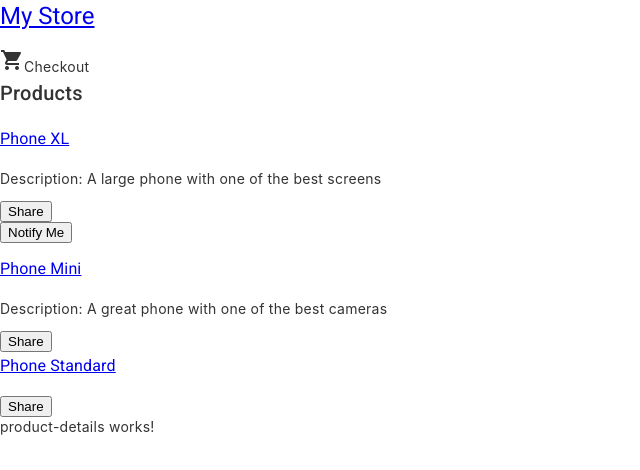
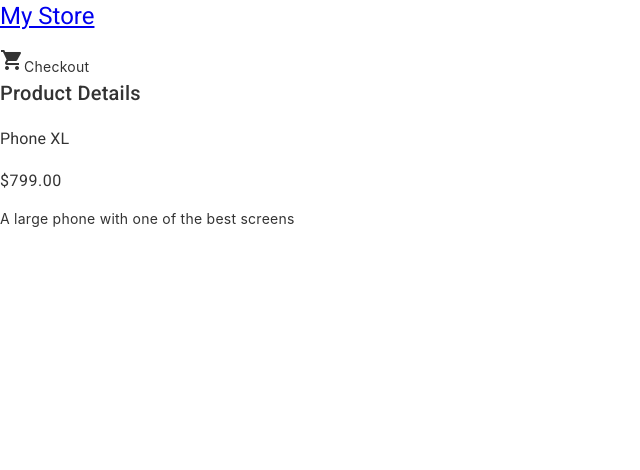
Before and after one commit to Katsu5012/angular-practice, an Angular app: page /products/1 in a window 1280 px wide. Shown: the top 470 px of the page, without its empty margins (0-640 px from the left). Built offline with nearby package versions, Linux system fonts and the light colour scheme.

Commit message:
feat: 詳細ページの作成

```diff
--- a/src/app/app-routing.module.ts
+++ b/src/app/app-routing.module.ts
@@ -1,7 +1,11 @@
 import { NgModule } from '@angular/core';
 import { RouterModule, Routes } from '@angular/router';
+import {ProductListComponent} from "./product-list/product-list.component";
+import {ProductDetailsComponent} from "./product-details/product-details.component";
 
 const routes: Routes = [
+  { path: '', component: ProductListComponent },
+  { path: 'products/:productId', component: ProductDetailsComponent },
 ];
 
 
--- a/src/app/app.component.html
+++ b/src/app/app.component.html
@@ -1,6 +1,5 @@
 <app-top-bar></app-top-bar>
 
-<app-product-list></app-product-list>
 
 <div class="container">
   <router-outlet></router-outlet>
--- a/src/app/app.module.ts
+++ b/src/app/app.module.ts
@@ -26,10 +26,6 @@
     BrowserAnimationsModule,
     MatSlideToggleModule,
     ReactiveFormsModule,
-    RouterModule.forRoot([
-      {path:'',component:ProductListComponent},
-      {path:'products/:productId',component:ProductDetailsComponent}
-    ])
   ],
   bootstrap: [AppComponent]
 })
--- a/src/app/product-details/product-details.component.html
+++ b/src/app/product-details/product-details.component.html
@@ -1 +1,7 @@
-<p>product-details works!</p>
+<h2>Product Details</h2>
+
+<div *ngIf="product">
+  <h3>{{ product.name }}</h3>
+  <h4>{{ product.price | currency }}</h4>
+  <p>{{ product.description }}</p>
+</div>
--- a/src/app/product-details/product-details.component.ts
+++ b/src/app/product-details/product-details.component.ts
@@ -1,10 +1,27 @@
-import { Component } from '@angular/core';
+import { Component,OnInit } from '@angular/core';
+import { ActivatedRoute } from '@angular/router';
+import { Product, products } from '../product';
 
 @Component({
   selector: 'app-product-details',
   templateUrl: './product-details.component.html',
   styleUrls: ['./product-details.component.scss']
 })
-export class ProductDetailsComponent {
+export class ProductDetailsComponent implements OnInit{
+  product: Product | undefined;
 
+  /**
+   * Constructor
+   */
+  constructor(private route:ActivatedRoute) {
+  }
+
+  ngOnInit() {
+    // First get the product id from the current route.
+    const routeParams = this.route.snapshot.paramMap;
+    const productIdFromRoute = Number(routeParams.get('productId'));
+
+    // Find the product that correspond with the id provided in route.
+    this.product = products.find(product => product.id === productIdFromRoute);
+  }
 }
```
